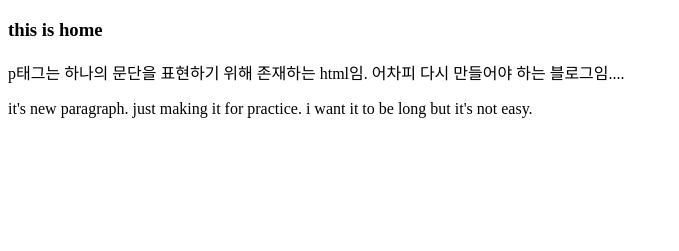
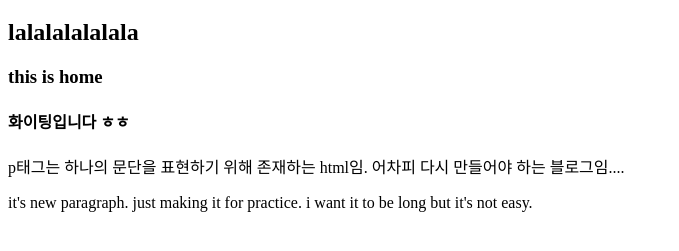
Before and after one commit to SunnyLee56/SunnyLee56.github.io, a plain HTML site: page index.html in a window 1280 px wide. Shown: the part 61-312 px from the top of the page, without its empty margins (0-679 px from the left). Drawn offline with Linux system fonts and the light colour scheme.

Commit message:
안녕하세요
화이팅입니다.

```diff
--- a/index.html
+++ b/index.html
@@ -6,7 +6,9 @@
 	</head>
 	<body>
 		<h1>heading text</h1>
+		<h2>lalalalalalala</h2>
 		<h3>this is home</h3>
+		<h4>화이팅입니다 ㅎㅎ</h4>
 		<p>p태그는 하나의 문단을 표현하기 위해 존재하는 html임. 어차피 다시 만들어야 하는 블로그임....</p>
 		<p>it's new paragraph. just making it for practice. i want it to be long but it's not easy. </p>
 	</body>
```
